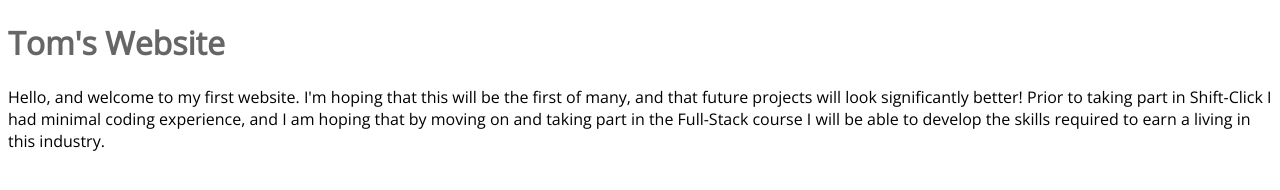
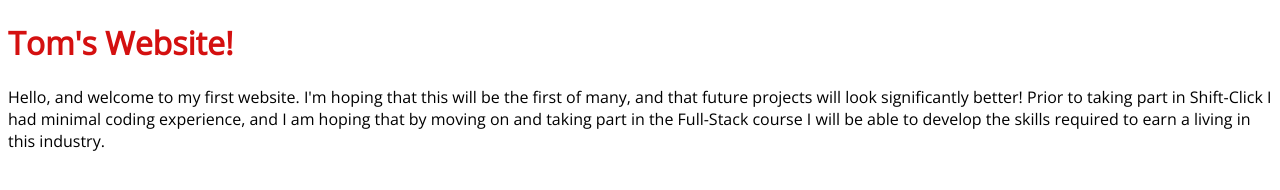
Before and after one commit to TJP93/SC-Final-Project, a plain HTML site: page index.html in a window 1280 px wide. Drawn offline with nearby package versions, Linux system fonts and the light colour scheme.

Commit message:
h1 colour & ! add

```diff
--- a/css/main.css
+++ b/css/main.css
@@ -4,5 +4,5 @@ body {
 
 h1 {
   font-weight: 900;
-  color: #666;
+  color: rgb(212, 16, 16);
 }
--- a/index.html
+++ b/index.html
@@ -13,7 +13,7 @@
   <link rel="stylesheet" href="css/main.css" />
 </head>
 <body>
-  <h1>Tom's Website</h1>
+  <h1>Tom's Website!</h1>
   <p>Hello, and welcome to my first website. I'm hoping that this will be the first of many, and that future projects will look significantly better! Prior to taking part in Shift-Click I had minimal coding experience, and I am hoping that by moving on and taking part in the Full-Stack course I will be able to develop the skills required to earn a living in this industry.</p>
 
   <script src="js/main.js"></script>
```
